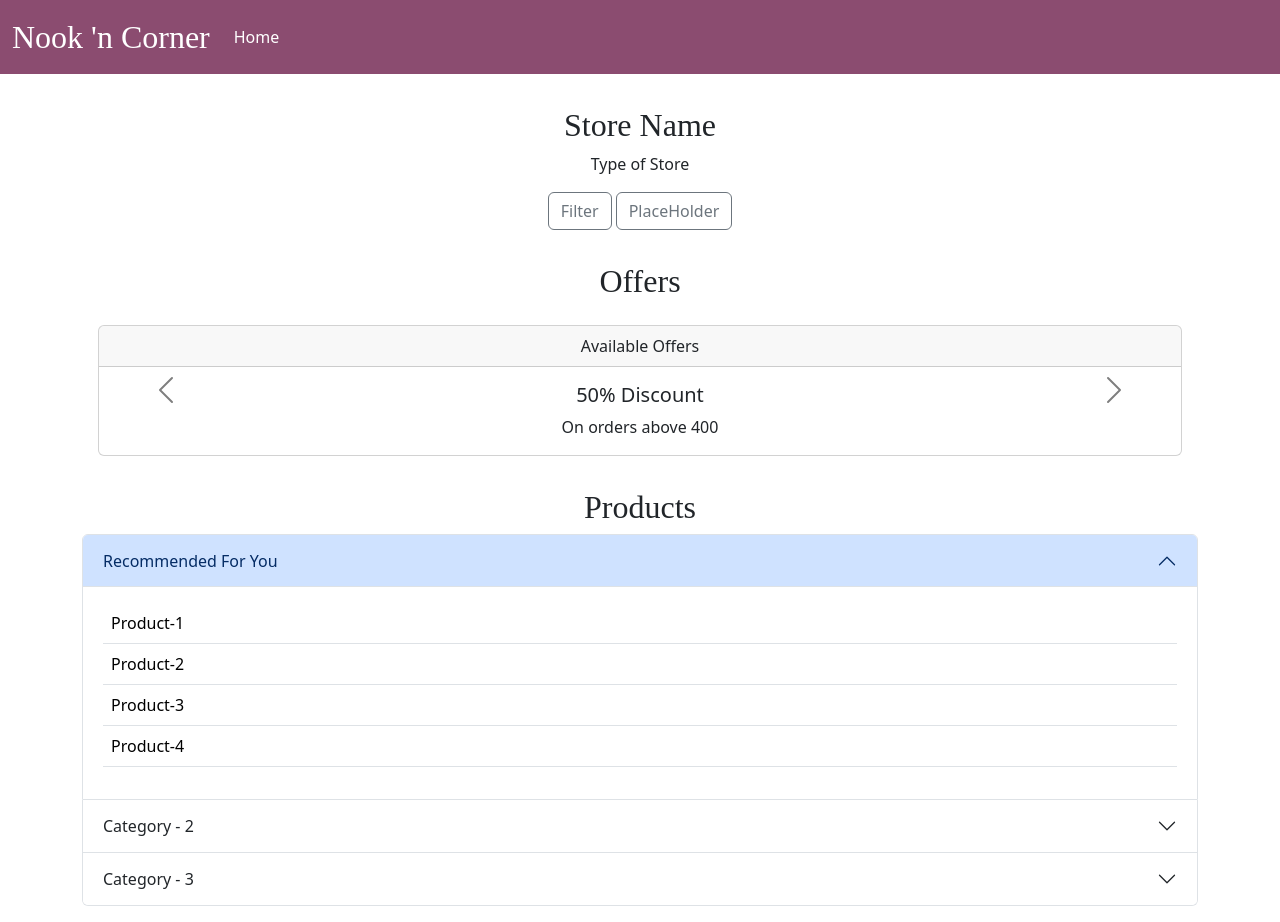
After one commit to gowthamthibhu/nook_n_corner, a Python web app: template templates/store.html in a window 1280 px wide. The commit adds this page. Run offline with Jinja, Linux system fonts and the light colour scheme; the template is opened without the code that fills it, so the values that code supplies are empty; some web fonts are replaced.

Commit message:
templates done I think?

```diff
--- /dev/null
+++ b/templates/store.html
@@ -0,0 +1,262 @@
+<!doctype html>
+<html lang="en" data-bs-theme="light">
+  <head>
+    <meta charset="utf-8">
+    <meta name="viewport" content="width=device-width, initial-scale=1">
+    <title>Nook 'n Corner</title>
+    <link href="https://cdn.jsdelivr.net/npm/bootstrap@5.3.3/dist/css/bootstrap.min.css" rel="stylesheet" integrity="sha384-QWTKZyjpPEjISv5WaRU9OFeRpok6YctnYmDr5pNlyT2bRjXh0JMhjY6hW+ALEwIH" crossorigin="anonymous">
+  </head>
+  <body style="margin-bottom: 1pc;"> <!--style="background-color: #8B4C70;"-->
+
+    <nav class="navbar sticky-top navbar-expand-lg" style="background-color: #8B4C70;" data-bs-theme="dark">
+        <div class="container-fluid">
+          <a class="navbar-brand" href="#" style="font-family: DancingScript; font-size: 2em; color: white;">Nook 'n Corner</a>
+          <button class="navbar-toggler" type="button" data-bs-toggle="collapse" data-bs-target="#navbarSupportedContent" aria-controls="navbarSupportedContent" aria-expanded="false" aria-label="Toggle navigation">
+            <span class="navbar-toggler-icon"></span>
+          </button>
+          <div class="collapse navbar-collapse" id="navbarSupportedContent">
+            <ul class="navbar-nav me-auto mb-2 mb-lg-0">
+              <li class="nav-item">
+                <a class="nav-link active" aria-current="page" href="#">Home</a>
+              </li>
+            </ul>
+          </div>
+        </div>
+      </nav>
+
+    <div class="container" style="margin-top: 2pc;" align=center>
+        <h3 style="font-family: DancingScriptBold; font-size: 2em;">Store Name</h3>
+        <p>Type of Store</p>
+    </div>
+
+    <div align=center>
+        <p class="d-inline-flex gap-1">
+            <button class="btn btn-outline-secondary" type="button" data-bs-toggle="collapse" data-bs-target="#collapseExample" aria-expanded="false" aria-controls="collapseExample">
+              Filter
+            </button>
+            <button class="btn btn-outline-secondary" type="button">
+              PlaceHolder
+            </button>
+          </p>
+          <div class="collapse container" id="collapseExample">
+            <div class="card card-body">
+                <form>
+                    <div style="margin: 0.5pc;">
+                        <select class="form-select" aria-label="Default select example">
+                            <option selected disabled>Price</option>
+                            <option value="1">High to Low</option>
+                            <option value="2">Low to High</option>
+                          </select>
+                    </div>
+                    <div style="margin: 0.5pc;">
+                        <select class="form-select" aria-label="Default select example">
+                            <option selected disabled>Distance</option>
+                            <option value="1">Closer</option>
+                            <option value="2">Farther</option>
+                          </select>
+                    </div>
+                    <div style="margin: 0.5pc;">
+                        <button class="btn btn-outline-primary" type="submit" name="action">Apply Filter</button>
+                    </div>
+                </form>
+            </div>
+          </div>
+    </div>
+
+    <!-- <div align=center style="margin-top: 1pc;">
+        <div id="carouselExampleIndicators" class="carousel carousel-dark slide" data-bs-ride="carousel">
+            <div class="carousel-inner">
+              <div class="carousel-item active">
+                <div class="card" style="width: 18rem;">
+                    <img src="https://imagesvc.meredithcorp.io/v3/mm/image?url=https:%2F%2Fstatic.onecms.io%2Fwp-content%2Fuploads%2Fsites%2F19%2F-0001%2F11%2F30%2FGettyImages-644716198-2000.jpg" class="card-img-top" alt="..." style="height: 150px;">
+                    <div class="card-body">
+                      <h5 class="card-title">Grossary</h5>
+                      <a href="#" class="btn btn-primary">Explore</a>
+                    </div>
+                  </div>
+              </div>
+              <div class="carousel-item">
+                <div class="card" style="width: 18rem;">
+                    <img src="https://th.bing.com/th/id/OIP.omhmbPUqjIebTtKxF-NQHQHaE7?rs=1&pid=ImgDetMain" class="card-img-top" alt="..." style="height: 150px;">
+                    <div class="card-body">
+                      <h5 class="card-title">Food</h5>
+                      <a href="#" class="btn btn-primary">Explore</a>
+                    </div>
+                  </div>
+              </div>
+              <div class="carousel-item">
+                <div class="card" style="width: 18rem;">
+                    <img src="https://cdn.gobankingrates.com/wp-content/uploads/2020/01/woman-shopping-for-new-wardrobes-iStock-637750968.jpg" class="card-img-top" alt="..." style="height: 150px;">
+                    <div class="card-body">
+                      <h5 class="card-title">Clothes</h5>
+                      <a href="#" class="btn btn-primary">Explore</a>
+                    </div>
+                  </div>
+              </div>
+            </div>
+            <button class="carousel-control-prev" type="button" data-bs-target="#carouselExampleIndicators" data-bs-slide="prev">
+              <span class="carousel-control-prev-icon" aria-hidden="true"></span>
+              <span class="visually-hidden">Previous</span>
+            </button>
+            <button class="carousel-control-next" type="button" data-bs-target="#carouselExampleIndicators" data-bs-slide="next">
+              <span class="carousel-control-next-icon" aria-hidden="true"></span>
+              <span class="visually-hidden">Next</span>
+            </button>
+          </div>
+    </div> -->
+
+    <div class="container" style="margin-top: 1pc;" align=center>
+        <h3 style="font-family: DancingScriptBold; font-size: 2em;">Offers</h3>
+
+        <div>
+            <div id="carouselExampleIndicators" class="carousel carousel-dark slide" data-bs-ride="carousel">
+                <div class="carousel-inner">
+                  <div class="carousel-item active">
+                    <div class="card" style="margin: 1pc">
+                        <div class="card-header">
+                          Available Offers
+                        </div>
+                        <div class="card-body">
+                          <h5 class="card-title">50% Discount</h5>
+                          <p class="card-text">On orders above 400</p>
+                        </div>
+                      </div>
+                  </div>
+                  <div class="carousel-item">
+                    <div class="card" style="margin: 1pc">
+                        <div class="card-header">
+                          Available Offers
+                        </div>
+                        <div class="card-body">
+                          <h5 class="card-title">20% Discount</h5>
+                          <p class="card-text">On payment with Debit Card</p>
+                        </div>
+                      </div>
+                  </div>
+                </div>
+                <button class="carousel-control-prev" type="button" data-bs-target="#carouselExampleIndicators" data-bs-slide="prev">
+                  <span class="carousel-control-prev-icon" aria-hidden="true"></span>
+                  <span class="visually-hidden">Previous</span>
+                </button>
+                <button class="carousel-control-next" type="button" data-bs-target="#carouselExampleIndicators" data-bs-slide="next">
+                  <span class="carousel-control-next-icon" aria-hidden="true"></span>
+                  <span class="visually-hidden">Next</span>
+                </button>
+              </div>
+        </div>
+    </div>
+
+    <div class="container" style="margin-top: 1pc;" align=center>
+        <h3 style="font-family: DancingScriptBold; font-size: 2em;">Products</h3>
+    </div>
+
+    <div class="container">
+        <div class="accordion" id="accordionExample">
+            <div class="accordion-item">
+              <h2 class="accordion-header">
+                <button class="accordion-button" type="button" data-bs-toggle="collapse" data-bs-target="#collapseOne" aria-expanded="true" aria-controls="collapseOne">
+                  Recommended For You
+                </button>
+              </h2>
+              <div id="collapseOne" class="accordion-collapse collapse show" data-bs-parent="#accordionExample">
+                <div class="accordion-body">
+                    <table class="table">
+                        <thead>
+                          <tr>
+                            <td>Product-1</td>
+                          </tr>
+                        </thead>
+                        <tbody>
+                          <tr>
+                            <td>Product-2</td>
+                          </tr>
+                          <tr>
+                            <td>Product-3</td>
+                          </tr>
+                          <tr>
+                            <td>Product-4</td>
+                          </tr>
+                        </tbody>
+                      </table>
+                </div>
+              </div>
+            </div>
+            <div class="accordion-item">
+              <h2 class="accordion-header">
+                <button class="accordion-button collapsed" type="button" data-bs-toggle="collapse" data-bs-target="#collapseTwo" aria-expanded="false" aria-controls="collapseTwo">
+                  Category - 2
+                </button>
+              </h2>
+              <div id="collapseTwo" class="accordion-collapse collapse" data-bs-parent="#accordionExample">
+                <div class="accordion-body">
+                    <table class="table">
+                        <thead>
+                          <tr>
+                            <td>Product-1</td>
+                          </tr>
+                        </thead>
+                        <tbody>
+                          <tr>
+                            <td>Product-2</td>
+                          </tr>
+                          <tr>
+                            <td>Product-3</td>
+                          </tr>
+                          <tr>
+                            <td>Product-4</td>
+                          </tr>
+                        </tbody>
+                      </table>                </div>
+              </div>
+            </div>
+            <div class="accordion-item">
+              <h2 class="accordion-header">
+                <button class="accordion-button collapsed" type="button" data-bs-toggle="collapse" data-bs-target="#collapseThree" aria-expanded="false" aria-controls="collapseThree">
+                  Category - 3
+                </button>
+              </h2>
+              <div id="collapseThree" class="accordion-collapse collapse" data-bs-parent="#accordionExample">
+                <div class="accordion-body">
+                    <table class="table">
+                        <thead>
+                          <tr>
+                            <td>Product-1</td>
+                          </tr>
+                        </thead>
+                        <tbody>
+                          <tr>
+                            <td>Product-2</td>
+                          </tr>
+                          <tr>
+                            <td>Product-3</td>
+                          </tr>
+                          <tr>
+                            <td>Product-4</td>
+                          </tr>
+                        </tbody>
+                      </table>                </div>
+              </div>
+            </div>
+          </div>
+    </div>
+
+    <style>
+    .center-block{
+        position: absolute;
+        top: 50%;
+        left: 50%;
+        transform: translate(-50%,-50%);
+    }
+    @font-face {
+        font-family: "DancingScript";
+        src: url("/static/DancingScript.woff") format("woff");
+    }
+    @font-face {
+        font-family: "DancingScriptBold";
+        src: url("/static/DancingScript-Bold.woff") format("woff");
+    }
+    </style>
+
+    <script src="https://cdn.jsdelivr.net/npm/bootstrap@5.3.3/dist/js/bootstrap.bundle.min.js" integrity="sha384-YvpcrYf0tY3lHB60NNkmXc5s9fDVZLESaAA55NDzOxhy9GkcIdslK1eN7N6jIeHz" crossorigin="anonymous"></script>
+  </body>
+</html>
```
Also changed, not shown: templates/home.html (+0 -7 lines).
